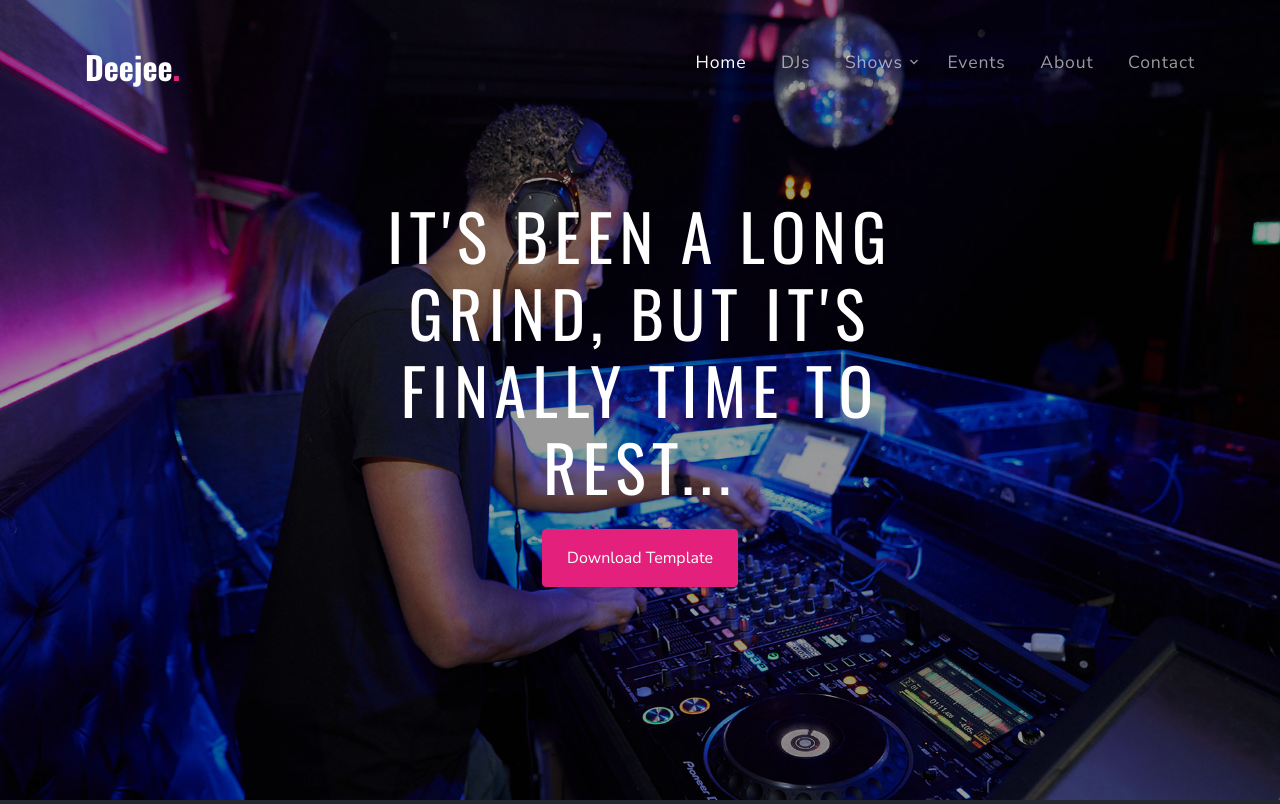
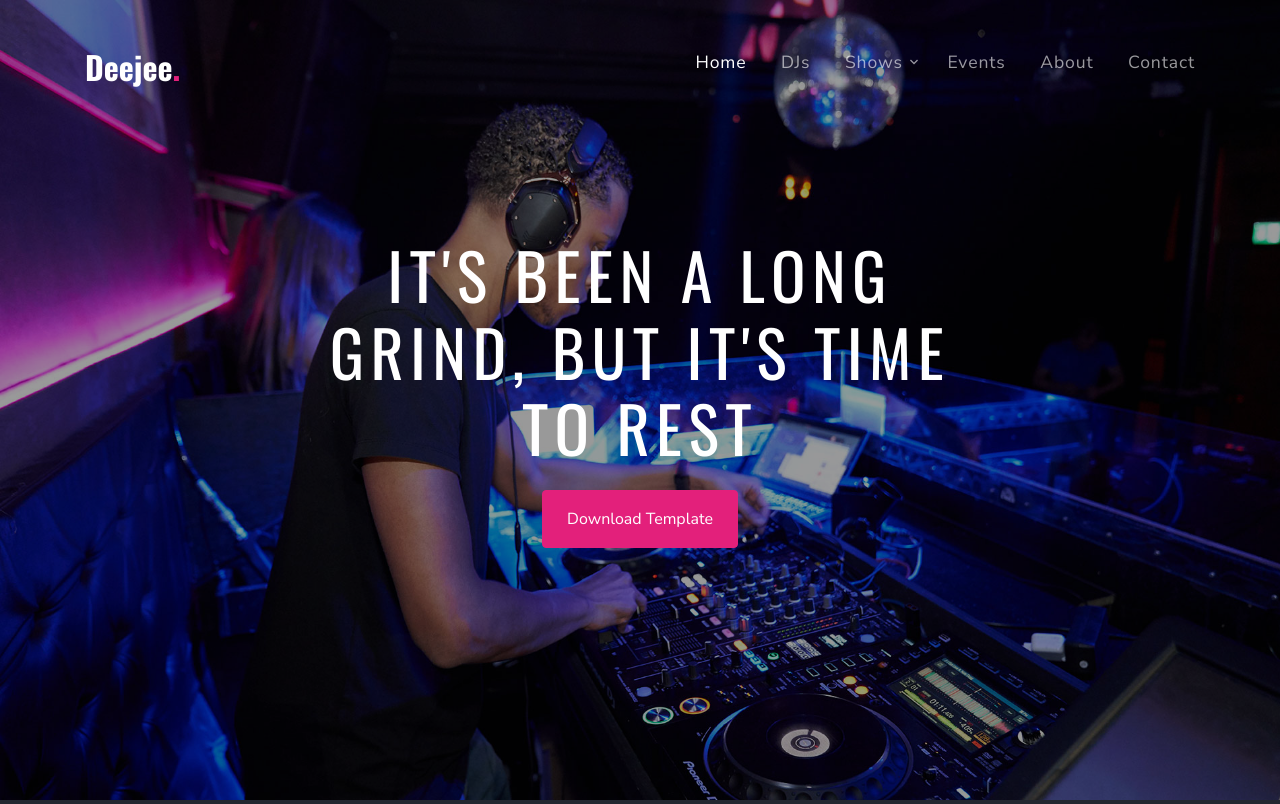
Before and after one commit to MathewReiss/owretirementmachine, a PHP site: page / in a window 1280 px wide. Shown: the top 804 px of the page. Run offline with PHP 8.4, Linux system fonts and the light colour scheme; some libraries are stand-ins or nearby versions; some web fonts are replaced.

Commit message:
Update index.php

```diff
--- a/index.php
+++ b/index.php
@@ -91,7 +91,7 @@
       <div class="container">
         <div class="row align-items-center justify-content-center">
           <div class="col-md-7 text-center" data-aos="fade-up" data-aos-delay="400">
-            <h1 class="mb-4">It's been a long grind, but it's finally time to rest...</h1>
+            <h1 class="mb-4">It's been a long grind, but it's time to rest</h1>
             <p><a href="#" class="btn btn-primary px-4 py-3">Download Template</a></p>
           </div>
         </div>
```
